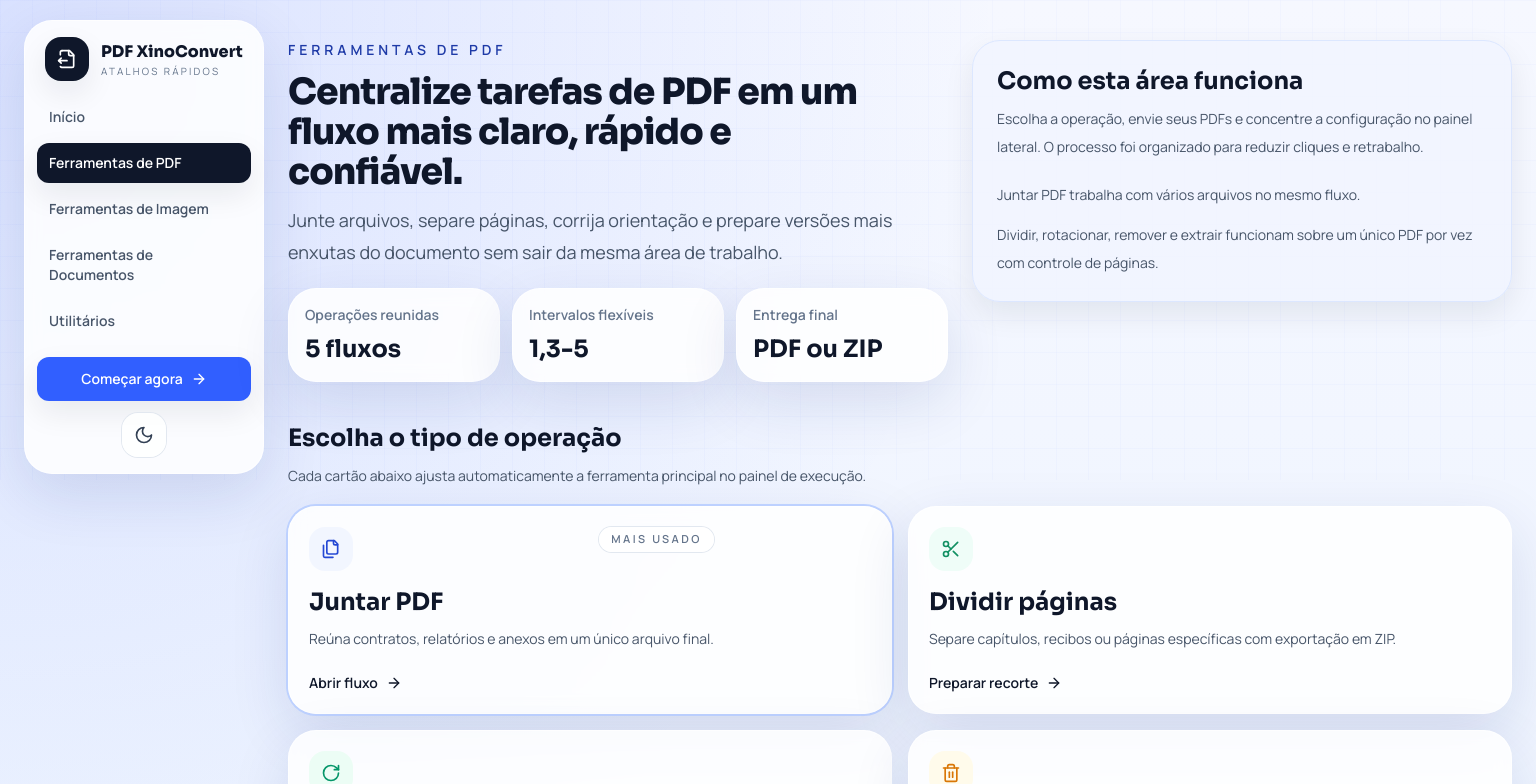
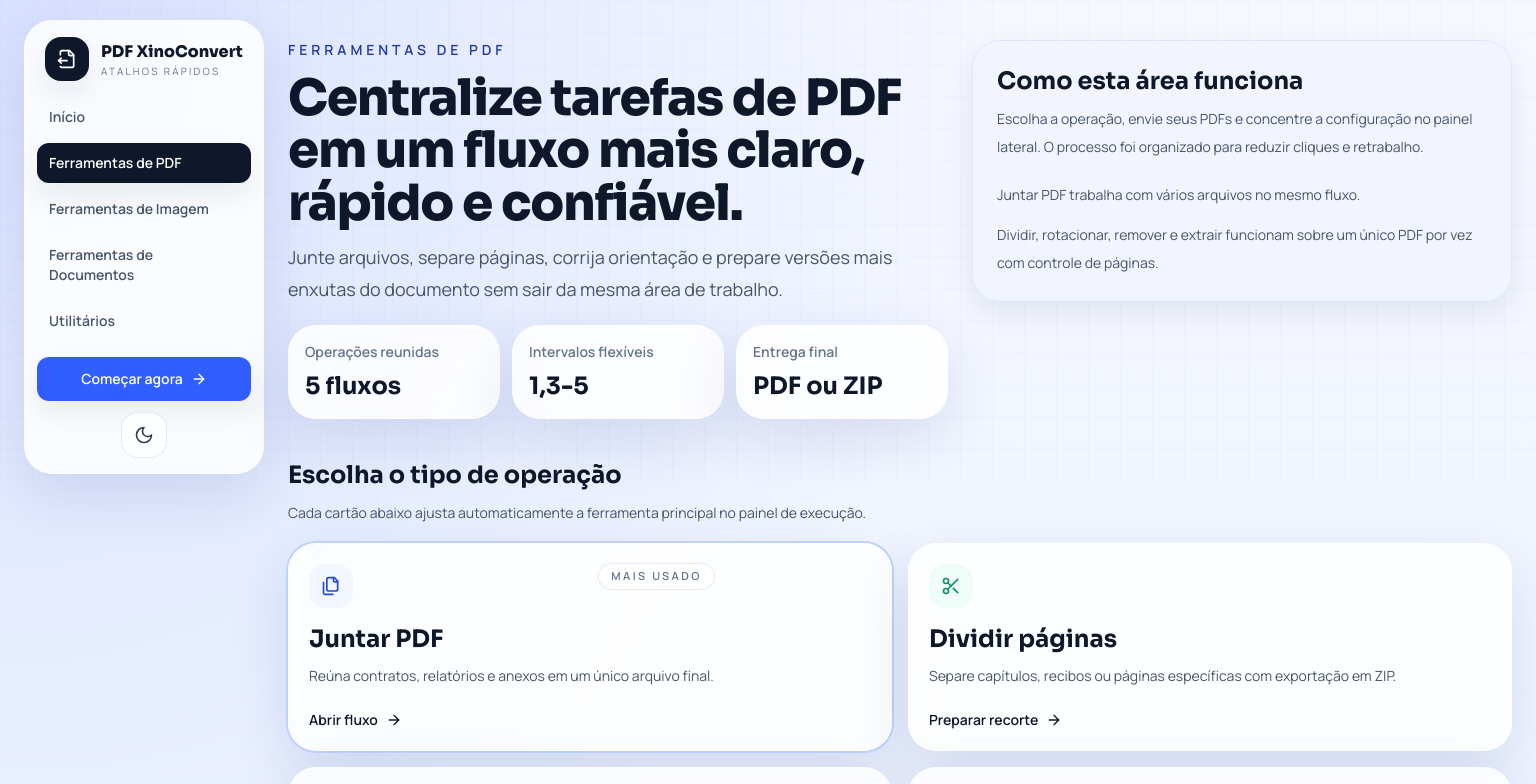
Before and after one commit to HelioASjunior/pdf-xino-convert, a React (Vite) app in the folder frontend/: page /#/pdf-tools in a window 1536 px wide. Shown: the top 784 px of the page. Built offline with nearby package versions, Linux system fonts and the light colour scheme.

Commit message:
corrigindo ferramentas pdf

```diff
--- a/frontend/src/index.css
+++ b/frontend/src/index.css
@@ -67,6 +67,7 @@ summary:focus-visible {
 
 .section-title {
   @apply max-w-[22ch] font-display text-3xl font-extrabold leading-[1.08] tracking-tight text-slate-900 md:text-4xl;
+  font-size: clamp(2.05rem, 1.65rem + 1.1vw, 2.8rem);
 }
 
 .dark .section-title {
@@ -89,6 +90,29 @@ summary:focus-visible {
   @apply max-w-4xl space-y-3;
 }
 
+@media (min-width: 1440px) {
+  .section-title {
+    font-size: clamp(2.75rem, 2.35rem + 0.8vw, 3.3rem);
+    line-height: 1.05;
+    max-width: 23ch;
+  }
+}
+
+@media (min-width: 1920px) {
+  .section-title {
+    font-size: clamp(3.05rem, 2.7rem + 0.7vw, 3.7rem);
+    max-width: 24ch;
+  }
+
+  .section-copy {
+    max-width: 70ch;
+  }
+
+  .section-intro {
+    max-width: 72rem;
+  }
+}
+
 .grid-pattern {
   background-image:
     linear-gradient(rgba(49, 95, 255, 0.06) 1px, transparent 1px),
```
Also changed, not shown: 34 other files (tests, documents, lock files or other folders).
